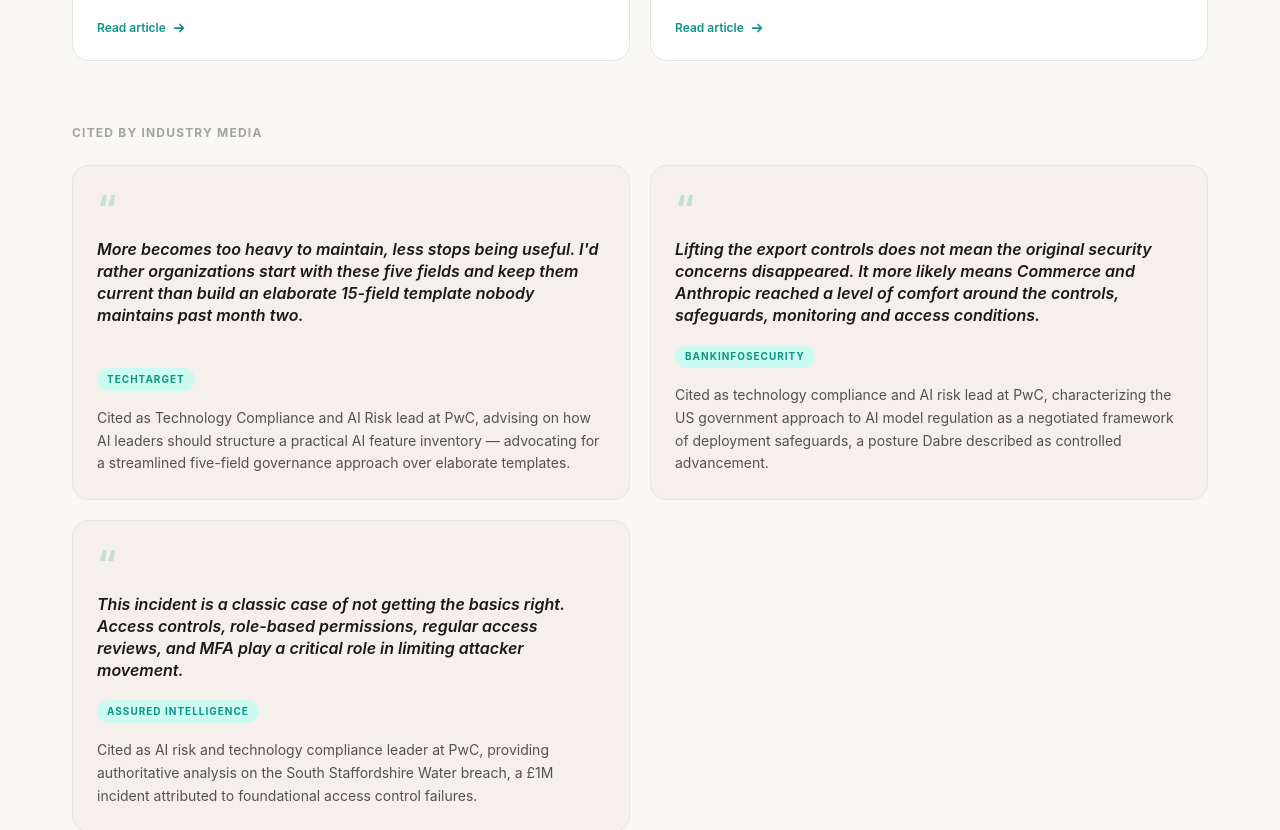
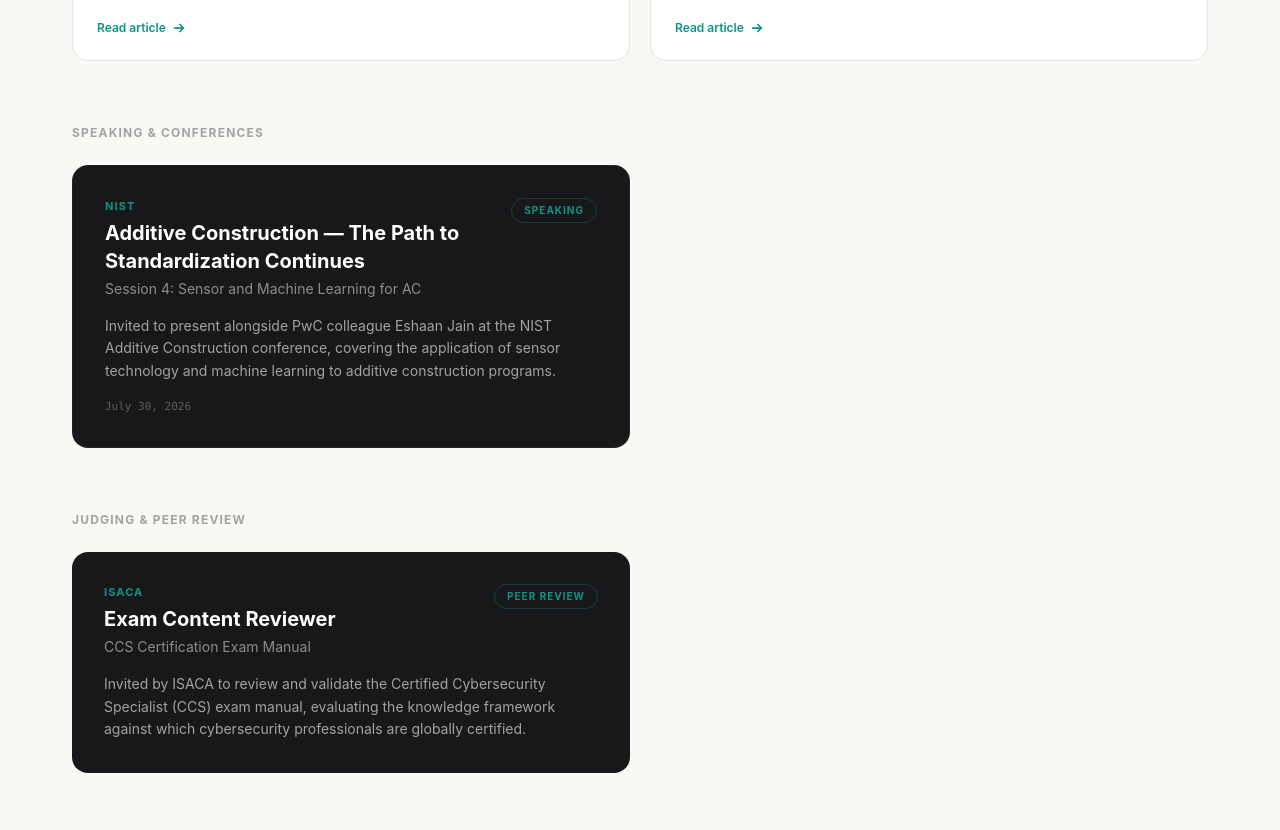
Before and after one commit to allandabre/allandabre.com, a React (Vite) app: page / in a window 1280 px wide. Shown: the part 6600-7430 px from the top of the page. Built offline with nearby package versions, Linux system fonts and the light colour scheme.

Commit message:
polish: remove redundant 'Cited by Industry Media' quotes section
Co-Authored-By: Claude Sonnet 4.6 <noreply@anthropic.com>

```diff
--- a/src/components/Recognition.jsx
+++ b/src/components/Recognition.jsx
@@ -1,5 +1,5 @@
 import { useScrollReveal } from '../hooks/useScrollReveal'
-import { featuredOutlets, publications, mediaQuotes, judgingRoles, speakingEngagements } from '../data/recognition'
+import { featuredOutlets, publications, judgingRoles, speakingEngagements } from '../data/recognition'
 
 function OutletBar() {
   const [ref, vis] = useScrollReveal()
@@ -43,26 +43,6 @@ function PublicationCard({ pub, index }) {
   )
 }
 
-function QuoteCard({ quote, index }) {
-  const [ref, vis] = useScrollReveal()
-  return (
-    <a
-      ref={ref}
-      href={quote.url}
-      target="_blank"
-      rel="noopener noreferrer"
-      className={`group flex flex-col bg-surface-warm rounded-2xl border border-border-light hover:border-primary/30 hover-card p-6 transition-all duration-700 ${vis ? 'opacity-100 translate-y-0' : 'opacity-0 translate-y-8'}`}
-      style={{ transitionDelay: `${index * 100}ms` }}
-    >
-      <span className="font-display text-4xl text-primary/20 font-bold leading-none mb-3 select-none">&ldquo;</span>
-      <p className="font-display text-base font-semibold text-text leading-snug mb-4 flex-1 italic">{quote.quote}</p>
-      <div>
-        <span className="inline-block px-2.5 py-1 text-[10px] font-bold uppercase tracking-widest text-primary bg-primary-light rounded-full mb-2">{quote.outlet}</span>
-        <p className="text-sm text-text-secondary leading-relaxed mt-2">{quote.context}</p>
-      </div>
-    </a>
-  )
-}
 
 function SpeakingCard({ engagement }) {
   const [ref, vis] = useScrollReveal()
@@ -135,14 +115,6 @@ export default function Recognition() {
           </div>
         </div>
 
-        {/* Media Quotes */}
-        <div className="mb-16">
-          <h3 className="text-xs font-bold uppercase tracking-widest text-text-muted mb-6">Cited by Industry Media</h3>
-          <div className="grid grid-cols-1 md:grid-cols-2 gap-5">
-            {mediaQuotes.map((q, i) => <QuoteCard key={q.url} quote={q} index={i} />)}
-          </div>
-        </div>
-
         {/* Speaking */}
         <div className="mb-16">
           <h3 className="text-xs font-bold uppercase tracking-widest text-text-muted mb-6">Speaking &amp; Conferences</h3>
```
